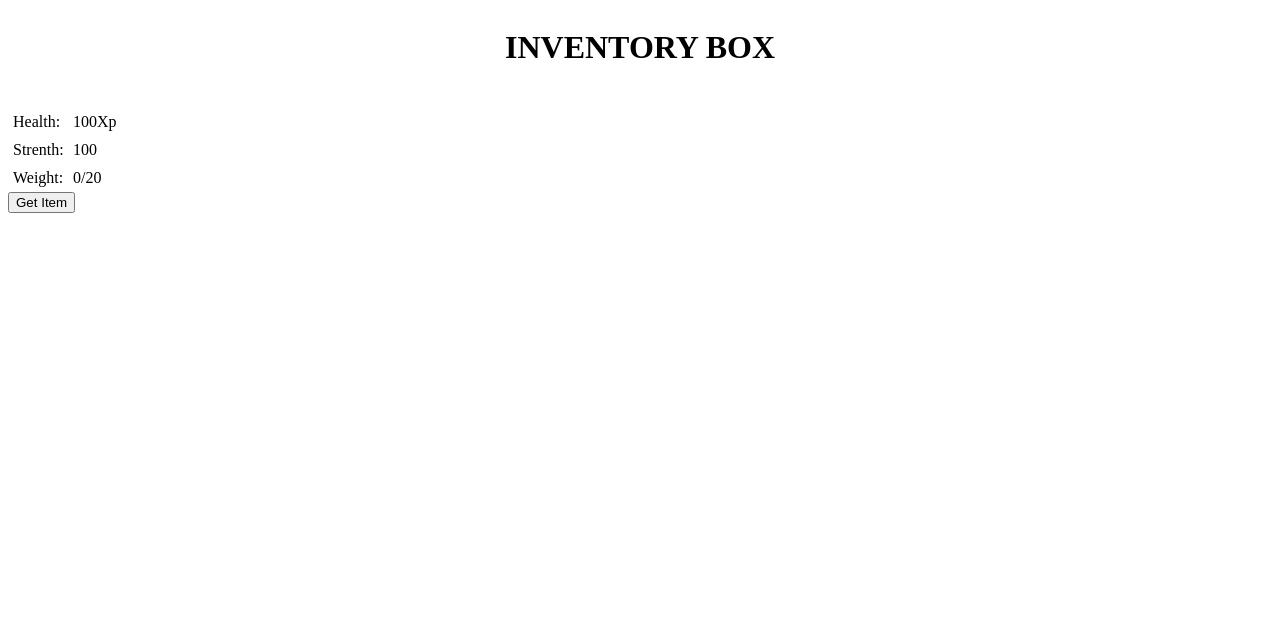
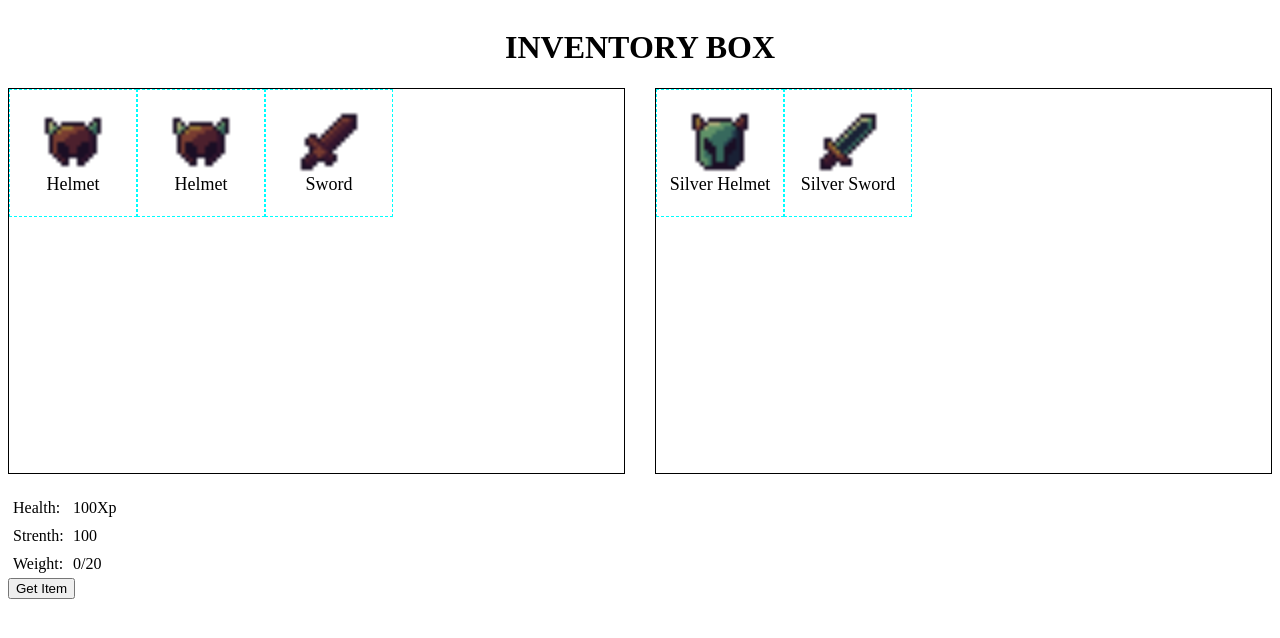
Before and after one commit to maeshchenko/rpg-drag-project, a website built with webpack: page src/index.html in a window 1280 px wide. Built offline with nearby package versions, Linux system fonts and the light colour scheme.

Commit message:
add closeWindow method

```diff
--- a/src/index.ts
+++ b/src/index.ts
@@ -7,6 +7,8 @@ enum ItemsKinds {
 
 interface ItemDescr {
   type: ItemsKinds;
+  name: string;
+  img: string;
   price: number;
   strength?: number;
   health?: number;
@@ -67,7 +69,7 @@ class Store {
   private constructor() {
     this.characters = {
       "1": {
-        items: [itemsDict.helmet, itemsDict.sword],
+        items: [itemsDict.helmet, itemsDict.helmet, itemsDict.sword],
         name: "Misha",
       },
       "2": {
@@ -87,23 +89,54 @@ class Store {
 }
 
 class DrawInventory {
-  constructor(private items: StoreItem) {
-    console.log("Drawing items:", this.items);
+  gridWrapper: HTMLDivElement | null = null;
+
+  drawWindow(items: StoreItem, id: string) {
+    const inventoryWrapper = document.getElementsByClassName("inventory")[0];
+    this.gridWrapper = document.createElement("div");
+    this.gridWrapper.classList.add("inventory-grid-wrapper");
+    this.gridWrapper.setAttribute("id", `window-${id}`);
+    inventoryWrapper?.appendChild(this.gridWrapper);
+
+    items?.items.map((item) => {
+      const itemWrapper = document.createElement("div");
+      itemWrapper.classList.add("inventory-grid-cell");
+      this.gridWrapper?.append(itemWrapper);
+
+      const element = document.createElement("p") as HTMLParagraphElement;
+      element.classList.add("inventory-item-descr");
+      const text = document.createTextNode(item.name) as Text;
+      const img = document.createElement("img");
+      img.classList.add("inventory-item-img");
+
+      element.appendChild(text);
+      img.src = item.img;
+      itemWrapper.appendChild(img);
+      itemWrapper.appendChild(element);
+    });
   }
-  drawGrid() {
-    // const wrapper = document.getElementById("inventory-grid-wrapper");
+
+  removeWindow(id: string) {
+    const InventoryWindow = document.getElementById(`window-${id}`);
+
+    InventoryWindow?.remove();
   }
 }
 
 class Inventory {
-  constructor(public store: Store = Store.getInstance()) {}
+  constructor(
+    public storeInstance: Store = Store.getInstance(),
+    public drawInstance = new DrawInventory()
+  ) {}
 
   open(id: string) {
-    new DrawInventory(this.store.characters[id]);
+    this.drawInstance.drawWindow(this.storeInstance.characters[id], id);
+  }
+  close(id: string) {
+    this.drawInstance.removeWindow(id);
   }
 }
 
 const myInventory = new Inventory();
 myInventory.open("1");
 myInventory.open("2");
-myInventory.open("3");
--- a/src/styles.scss
+++ b/src/styles.scss
@@ -1,46 +1,52 @@
 * {
   box-sizing: border-box;
-  // border: 1px dashed gray;
 }
 
 .wrapper {
   display: grid;
   grid-template-columns: auto;
 }
+
 .title {
   text-align: center;
 }
+
 .inventory {
   display: grid;
-  grid-template-columns: max-content auto;
+  grid-template-columns: auto auto;
   grid-column-gap: 30px;
   margin-bottom: 20px;
 
-  &-grid,
-  &-box {
+  &-grid {
     display: grid;
     border: 2px solid black;
-    &__cell {
+    &-wrapper {
+      display: grid;
+      grid-template-columns: 128px 128px 128px;
+      grid-template-rows: 128px 128px 128px;
+      border: 1px solid #000;
+    }
+    &-cell {
       border: 1px dashed aqua;
-      width: 60px;
-      height: 60px;
+      width: 128px;
+      height: 128px;
       display: flex;
       align-items: center;
       justify-content: center;
+      flex-direction: column;
     }
+  }
+
+  &-item {
     &-descr {
       margin: 0 auto;
       text-align: center;
+      font-size: 18px;
     }
-  }
-
-  &-grid {
-    grid-template-columns: 60px 60px 60px;
-    grid-template-rows: 60px 60px 60px;
-  }
-  &-box {
-    grid-template-columns: repeat(3, 60px);
-    grid-template-rows: 60px 60px 60px;
+    &-img {
+      width: 64px;
+      height: 64px;
+    }
   }
 
   &__item {
@@ -50,6 +56,7 @@
     background-size: cover;
   }
 }
+
 .info-field {
   &-item {
     display: grid;
```
